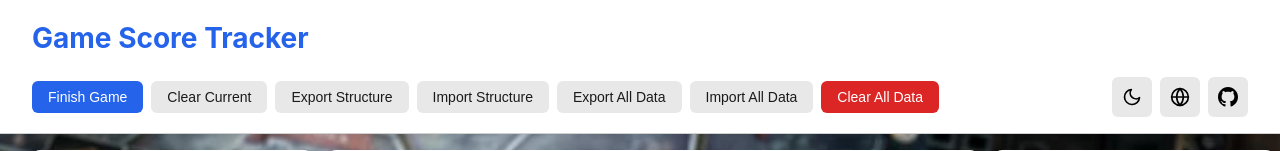
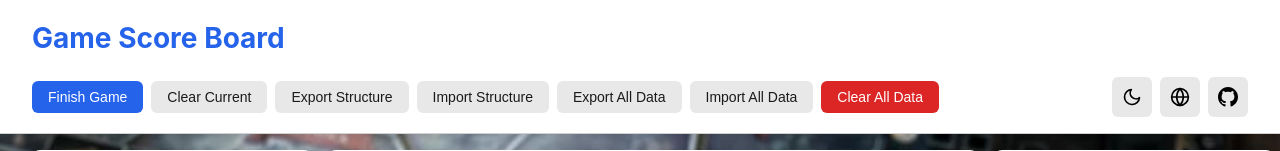
Before and after one commit to aeromechanic000/game-score-board-public, a Flask app: page / in a window 1280 px wide. Shown: the top 151 px of the page. Run offline with Flask 3, Linux system fonts and the light colour scheme.

Commit message:
Add files via upload

```diff
--- a/templates/index.html
+++ b/templates/index.html
@@ -4,7 +4,7 @@
     <meta charset="UTF-8">
     <meta name="viewport" content="width=device-width, initial-scale=1.0">
     <link rel="icon" type="image/png" href="{{ url_for('static', filename='icon.png') }}">
-    <title>Game Score Tracker</title>
+    <title>Game Score Board</title>
     <link rel="stylesheet" href="{{ url_for('static', filename='style.css') }}">
 </head>
 <body>
@@ -12,7 +12,7 @@
         <!-- Header with Controls -->
         <header class="header">
             <div class="header-content">
-                <h1 class="title" data-en="Game Score Tracker" data-zh="游戏计分系统">Game Score Tracker</h1>
+                <h1 class="title" data-en="Game Score Board" data-zh="游戏计分系统">Game Score Board</h1>
                 <div class="controls">
                     <button id="finishGame" class="btn btn-primary" data-en="Finish Game" data-zh="结束游戏">Finish Game</button>
                     <button id="clearCurrent" class="btn btn-secondary" data-en="Clear Current" data-zh="清空当前">Clear Current</button>
```
